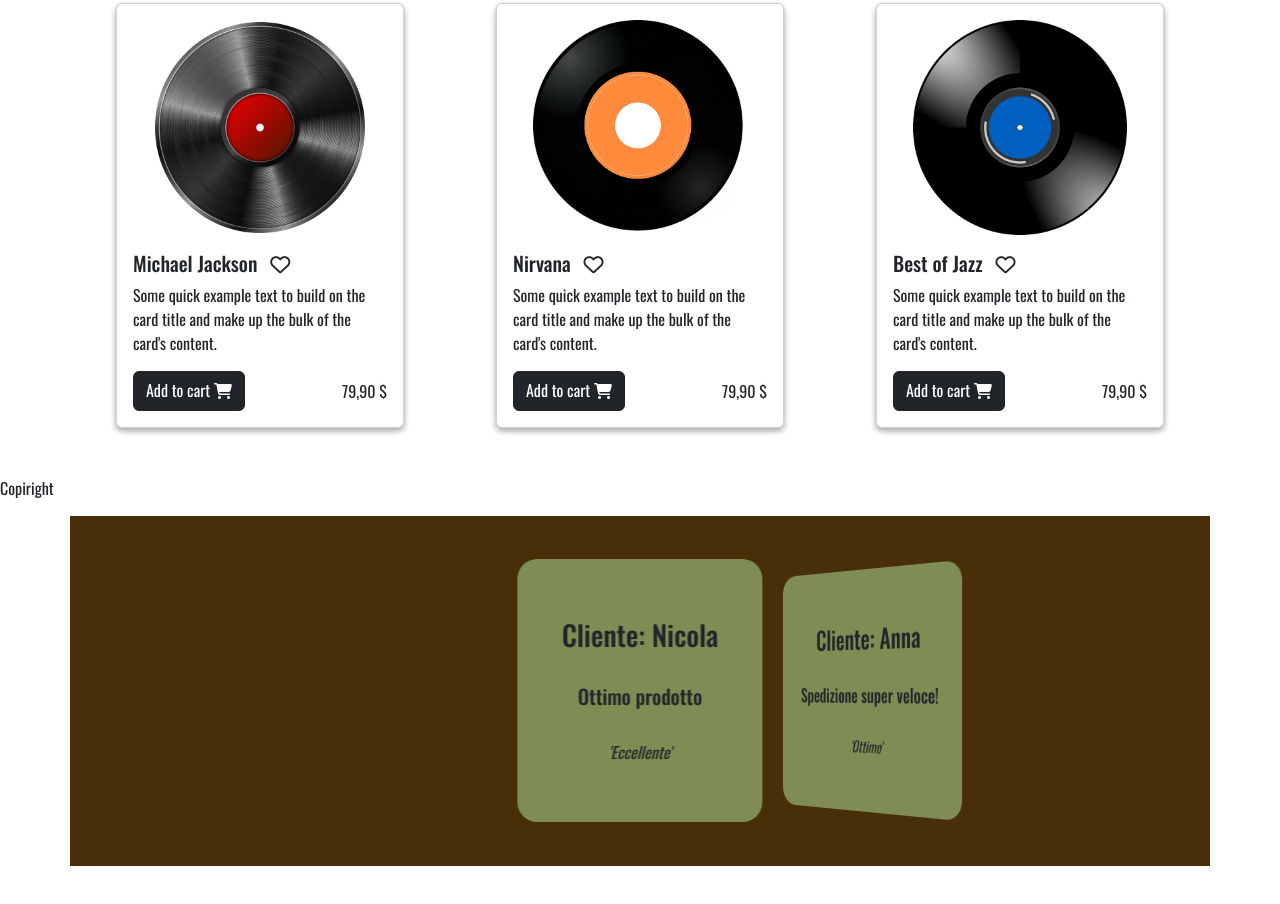
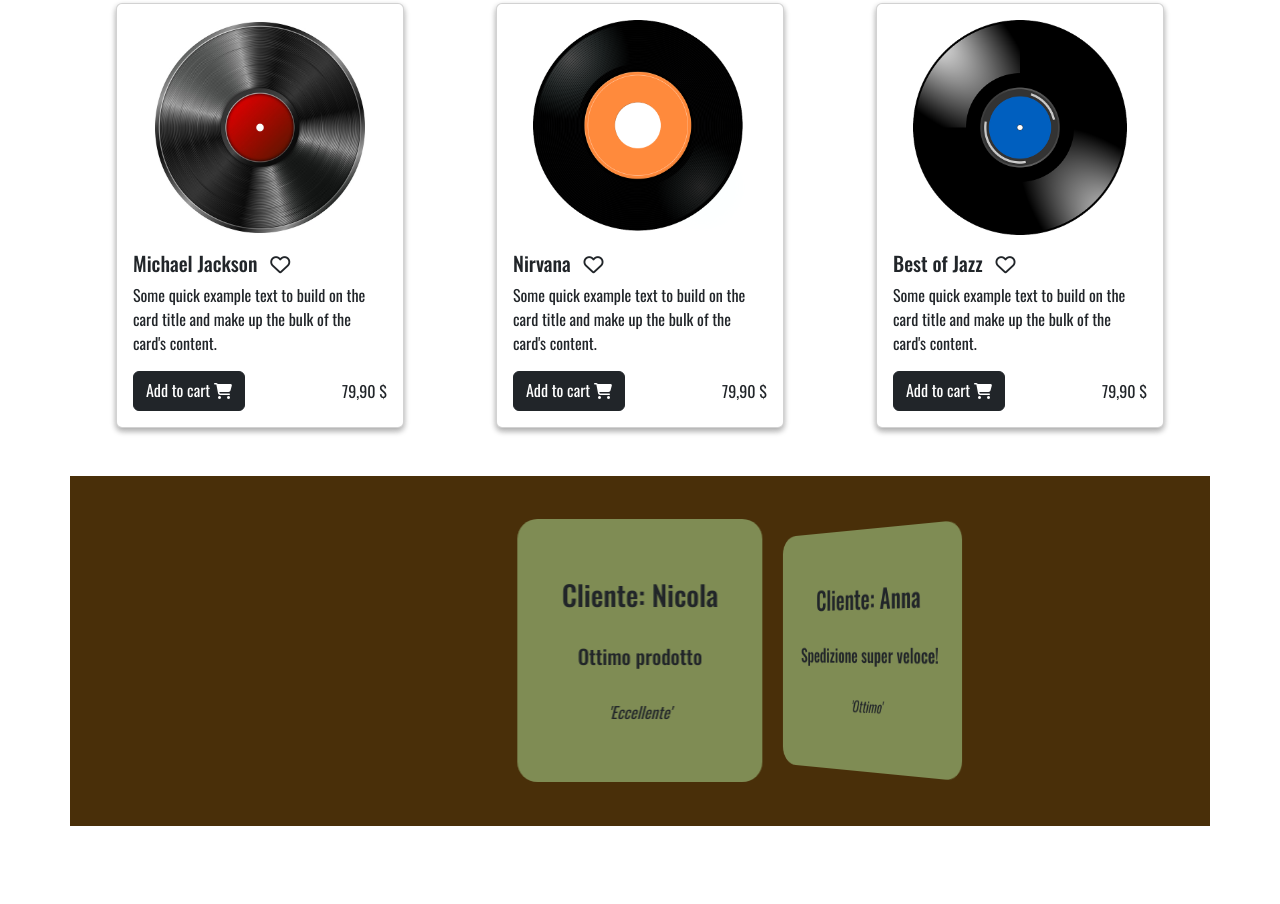
Before and after one commit to AndreaPalmieri97/Presto1_Frontend_Only, a plain HTML site: page index.html in a window 1280 px wide. Shown: the part 2969-3873 px from the top of the page. After the commit the page ends 3795 px from the top, so only its background shows below. Drawn offline with nearby package versions, Linux system fonts and the light colour scheme; a web font is replaced by a local one.

Commit message:
quanto mi piace pullare

```diff
--- a/index.html
+++ b/index.html
@@ -303,10 +303,6 @@
             </div>
         </div>
     </div>
-    <footer class="footer">
-          <p>Copiright</p>
-    </footer>
-
     <!-- Carosello -->
     <div class="container sfondo-recensioni">
         <div class="row justify-content-center align-items-center h-100">
@@ -319,14 +315,6 @@
             </div>
         </div>
     </div>
-
-
-
-
-    <div style="height: 500px;"></div>
-
-
-
     <!-- Script AOS -->
     <script src="https://unpkg.com/aos@2.3.1/dist/aos.js"></script>
     <!-- Script Bootstrap -->
--- a/style.css
+++ b/style.css
@@ -108,8 +108,3 @@
     align-items: center;
     justify-content: center;
 }
-
-/* Footer */
-.footer {
-    background-color: var(--drab-dark-brown);
-}
```
